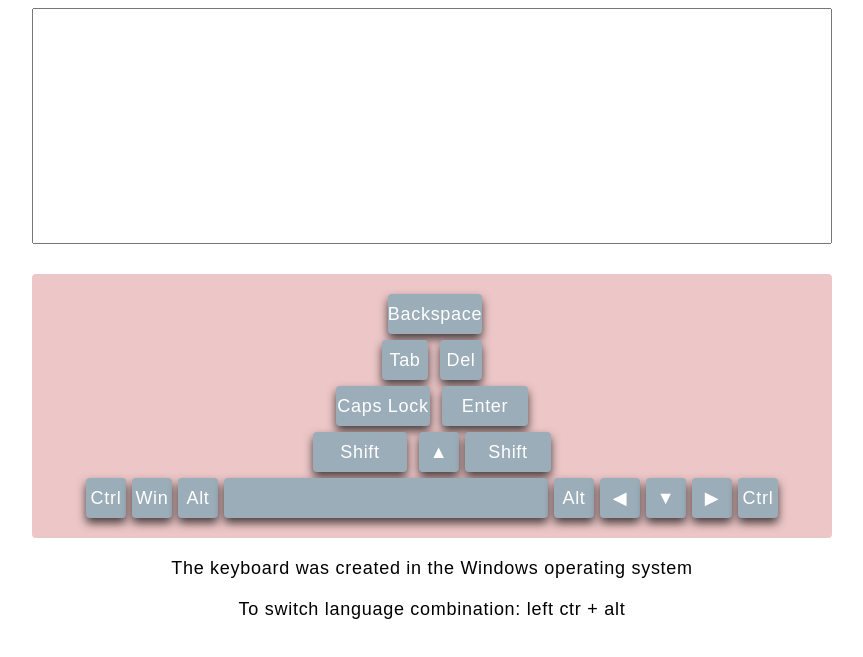
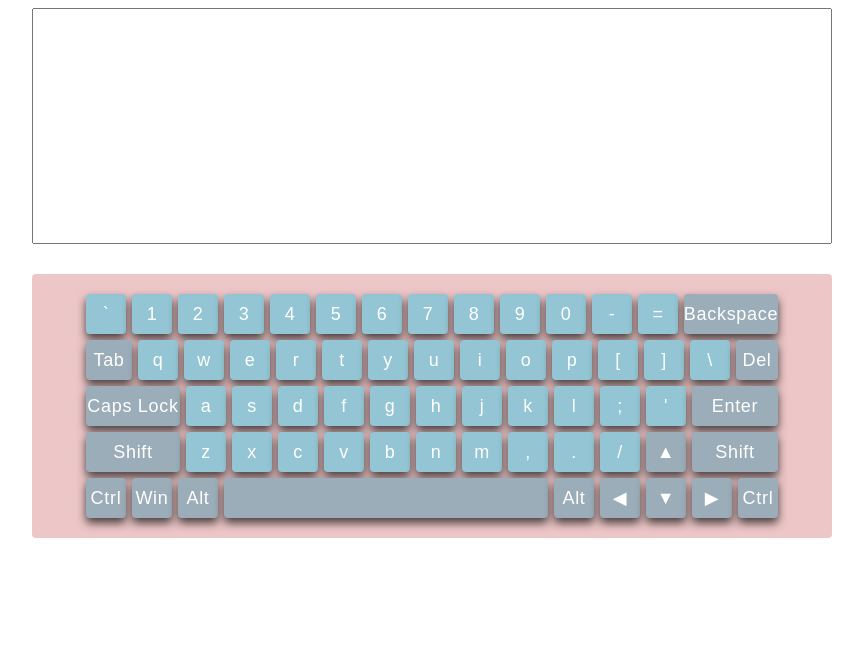
Before and after one commit to AlexSidol/virtual-keyboard, a plain HTML site: page index.html in a window 1280 px wide. Shown: the part 63-720 px from the top of the page, without its empty margins (208-1071 px from the left). Drawn offline with nearby package versions, Linux system fonts and the light colour scheme; a web font is replaced by a local one.

Commit message:
fix: connection js

```diff
--- a/index.html
+++ b/index.html
@@ -18,7 +18,7 @@
     <link rel="stylesheet" href="index.css" />
   </head>
   <body id="body">
-    <script src="/js/index.js" type="module"></script>
-    <script src="/js/init-render.js" type="module"></script>
+    <script defer src="./js/init-render.js" type="module"></script>
+    <script defer src="./js/index.js" type="module"></script>
   </body>
 </html>
--- a/js/init-render.js
+++ b/js/init-render.js
@@ -48,8 +48,6 @@ const initialMarkup = `
   <span class="special_item ctrl" data-code="ControlRight">Ctrl</span>
 </div>
 </section>
-<p class="text-info">The keyboard was created in the Windows operating system</p>
-<p class="text-info">To switch language combination: left ctr + alt</p>
 </main>
 `;
 
```
